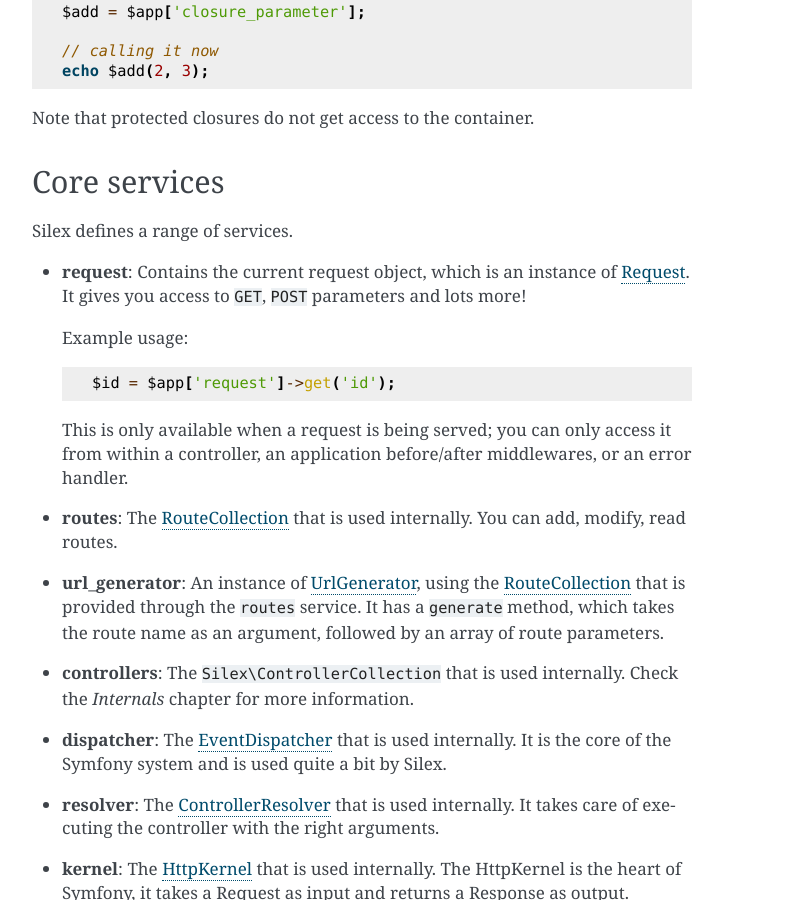
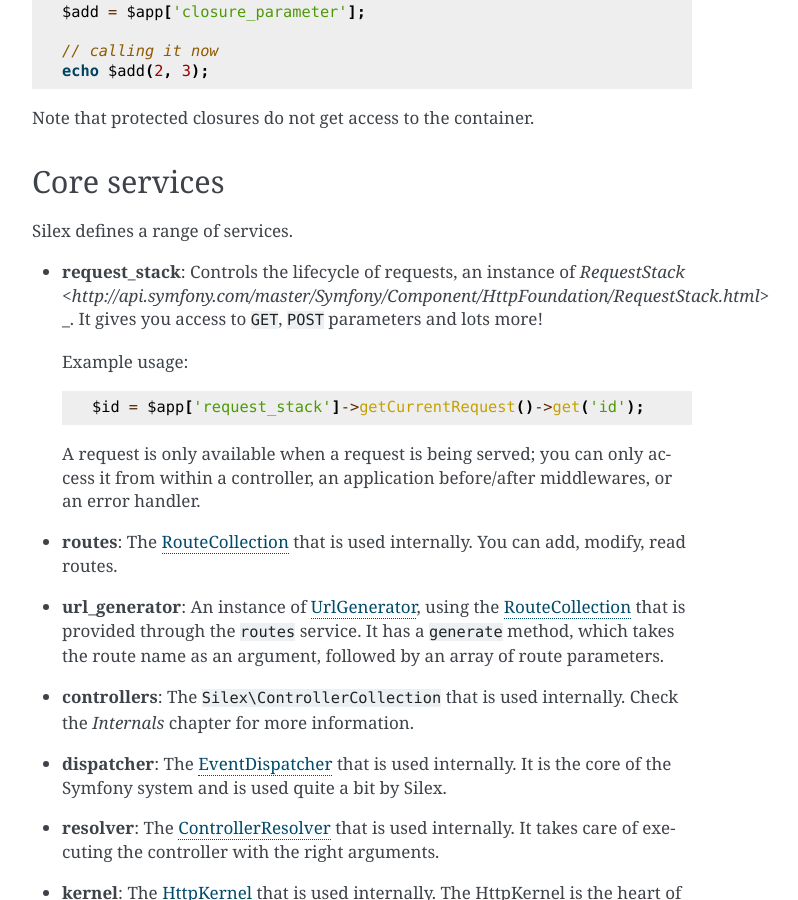
Before and after one commit to silexphp/Silex, a Sphinx documentation site: the page built from doc/services.rst, in a window 1280 px wide and 900 px high, scrolled down 3391 px. Shown: the whole window, without its empty margins (388-1186 px from the left). Built offline with Sphinx 7.4.7, drawn with Linux system fonts in a browser that asks for light colours; pages that are not in the unit, such as notebooks, are missing from menus.

Commit message:
removed usage of the request service in the docs

```diff
--- a/doc/providers.rst
+++ b/doc/providers.rst
@@ -158,14 +158,16 @@
 
 You can now use this provider as follows::
 
+    use Symfony\Component\HttpFoundation\Request;
+
     $app = new Silex\Application();
 
     $app->register(new Acme\HelloServiceProvider(), array(
         'hello.default_name' => 'Igor',
     ));
 
-    $app->get('/hello', function () use ($app) {
-        $name = $app['request']->get('name');
+    $app->get('/hello', function (Request $request) use ($app) {
+        $name = $request->get('name');
 
         return $app['hello']($name);
     });
--- a/doc/providers/swiftmailer.rst
+++ b/doc/providers/swiftmailer.rst
@@ -86,9 +86,9 @@
 
 The Swiftmailer provider provides a ``mailer`` service::
 
-    $app->post('/feedback', function () use ($app) {
-        $request = $app['request'];
+    use Symfony\Component\HttpFoundation\Request;
 
+    $app->post('/feedback', function (Request $request) use ($app) {
         $message = \Swift_Message::newInstance()
             ->setSubject('[YourSite] Feedback')
             ->setFrom(array('noreply@yoursite.com'))
--- a/doc/services.rst
+++ b/doc/services.rst
@@ -167,18 +167,17 @@
 
 Silex defines a range of services.
 
-* **request**: Contains the current request object, which is an instance of
-  `Request
-  <http://api.symfony.com/master/Symfony/Component/HttpFoundation/Request.html>`_.
+* **request_stack**: Controls the lifecycle of requests, an instance of
+  `RequestStack <http://api.symfony.com/master/Symfony/Component/HttpFoundation/RequestStack.html>` _.
   It gives you access to ``GET``, ``POST`` parameters and lots more!
 
   Example usage::
 
-    $id = $app['request']->get('id');
+    $id = $app['request_stack']->getCurrentRequest()->get('id');
 
-  This is only available when a request is being served; you can only access
-  it from within a controller, an application before/after middlewares, or an
-  error handler.
+  A request is only available when a request is being served; you can only
+  access it from within a controller, an application before/after middlewares,
+  or an error handler.
 
 * **routes**: The `RouteCollection
   <http://api.symfony.com/master/Symfony/Component/Routing/RouteCollection.html>`_
--- a/doc/usage.rst
+++ b/doc/usage.rst
@@ -760,8 +760,11 @@
 * **Escaping HTML**: PHP provides the ``htmlspecialchars`` function for this.
   Silex provides a shortcut ``escape`` method::
 
-      $app->get('/name', function (Silex\Application $app) {
-          $name = $app['request']->get('name');
+      use Symfony\Component\HttpFoundation\Request;
+
+      $app->get('/name', function (Request $request, Silex\Application $app) {
+          $name = $request->get('name');
+
           return "You provided the name {$app->escape($name)}.";
       });
 
@@ -771,8 +774,11 @@
 * **Escaping JSON**: If you want to provide data in JSON format you should
   use the Silex ``json`` function::
 
-      $app->get('/name.json', function (Silex\Application $app) {
-          $name = $app['request']->get('name');
+      use Symfony\Component\HttpFoundation\Request;
+
+      $app->get('/name.json', function (Request $request, Silex\Application $app) {
+          $name = $request->get('name');
+
           return $app->json(array('name' => $name));
       });
 
```
Also changed, not shown: doc/providers/serializer.rst (+4 -3 lines), doc/providers/session.rst (+4 -3 lines).
